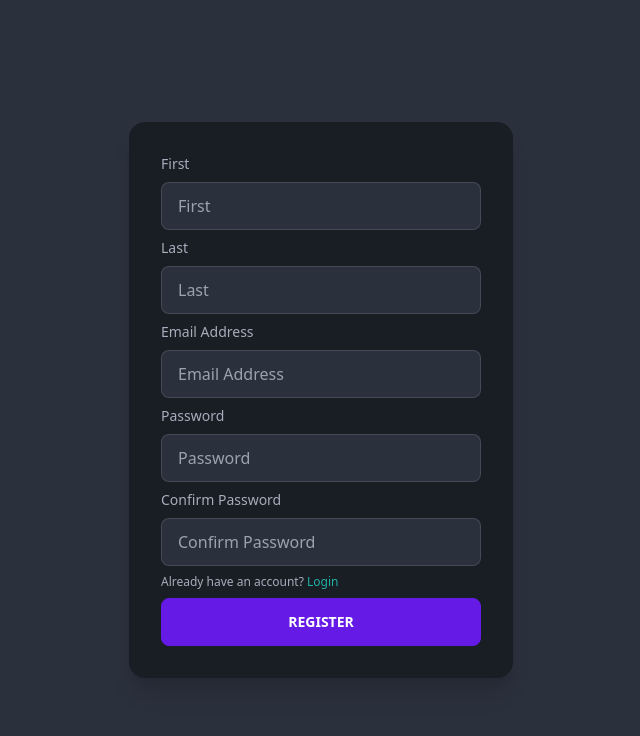
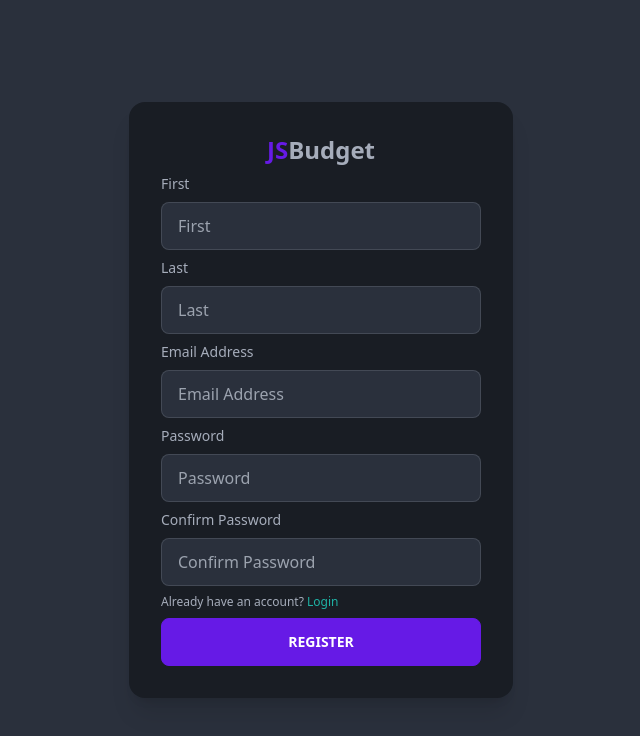
Before and after one commit to spmseanmurray/jsbudget, a React (Create React App) app in the folder client/: page /register in a window 1280 px wide. Shown: the top 736 px of the page, without its empty margins (319-959 px from the left). Built offline with nearby package versions, Linux system fonts and the light colour scheme.

Commit message:
added title to login and register

```diff
--- a/client/src/components/card/MonthlyTotalCard.js
+++ b/client/src/components/card/MonthlyTotalCard.js
@@ -12,7 +12,7 @@ function MonthlyTotalCard() {
   const monthStart = moment().startOf('month');
   const monthEnd = moment().endOf('month');
   const lastMonthStart = moment().subtract(1, 'month').startOf('month');
-  const thisDayLastMonth = moment().subtract(1, 'month');
+  const thisDayLastMonth = moment().subtract(1, 'month').endOf('day');
 
   useEffect(() => {
     const expenseTotal = calculateTotal(expense, monthStart, monthEnd);
--- a/client/src/pages/Login.js
+++ b/client/src/pages/Login.js
@@ -11,6 +11,10 @@ function Login() {
   return (
     <div className="card w-full max-w-sm place-self-center shadow-xl bg-neutral">
       <div className="card-body">
+        <div className="card-title flex justify-center gap-0 text-2xl">
+          <div className="text-primary font-bold">JS</div>
+          Budget
+        </div>
         <StandardInput id="email" type="text" placeholder="Email Address" onChange={(input) => setEmail(input.target.value)} icon={faEnvelope} />
         <StandardInput id="password" type="password" placeholder="Password" onChange={(input) => setPassword(input.target.value)} icon={faLock} />
         <div className="flex justify-between">
--- a/client/src/pages/Register.js
+++ b/client/src/pages/Register.js
@@ -20,6 +20,10 @@ function Register() {
   return (
     <div className="card w-full max-w-sm place-self-center shadow-xl bg-neutral">
       <div className="card-body">
+        <div className="card-title flex justify-center gap-0 text-2xl">
+          <div className="text-primary font-bold">JS</div>
+          Budget
+        </div>
         <StandardInput id="first" type="text" placeholder="First" onChange={(input) => handleChange(input.target.id, input.target.value)} />
         <StandardInput id="last" type="text" placeholder="Last" onChange={(input) => handleChange(input.target.id, input.target.value)} />
         <StandardInput id="email" type="text" placeholder="Email Address" onChange={(input) => handleChange(input.target.id, input.target.value)} />
```
